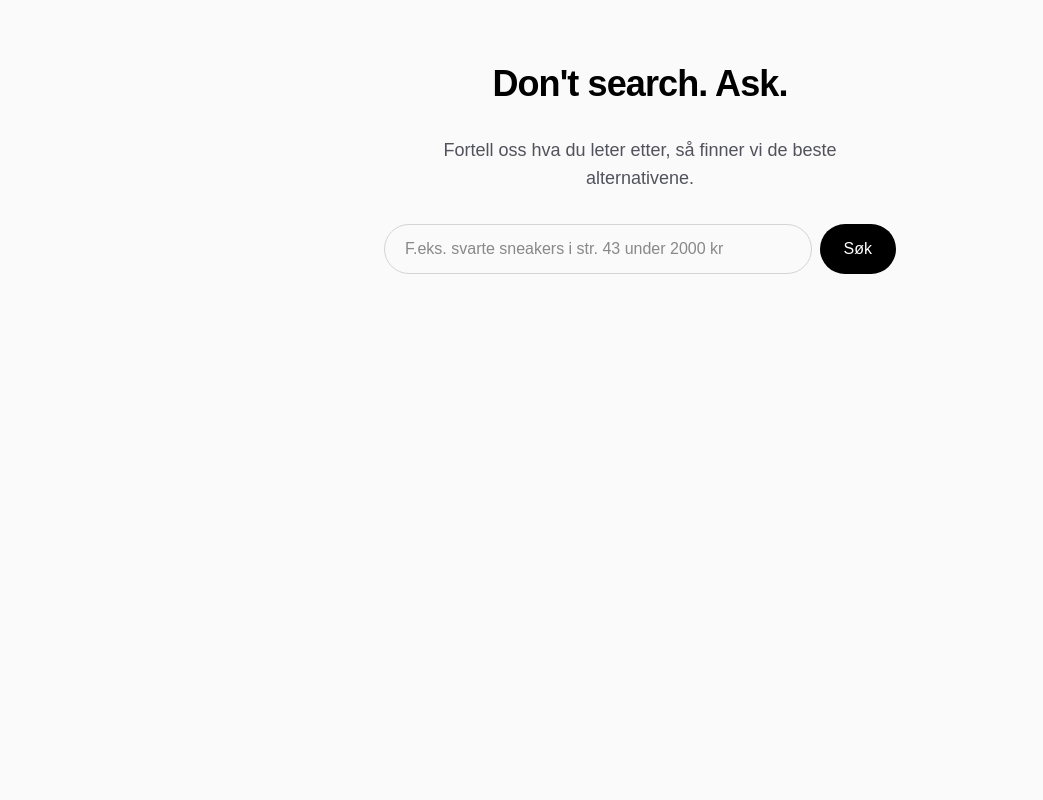
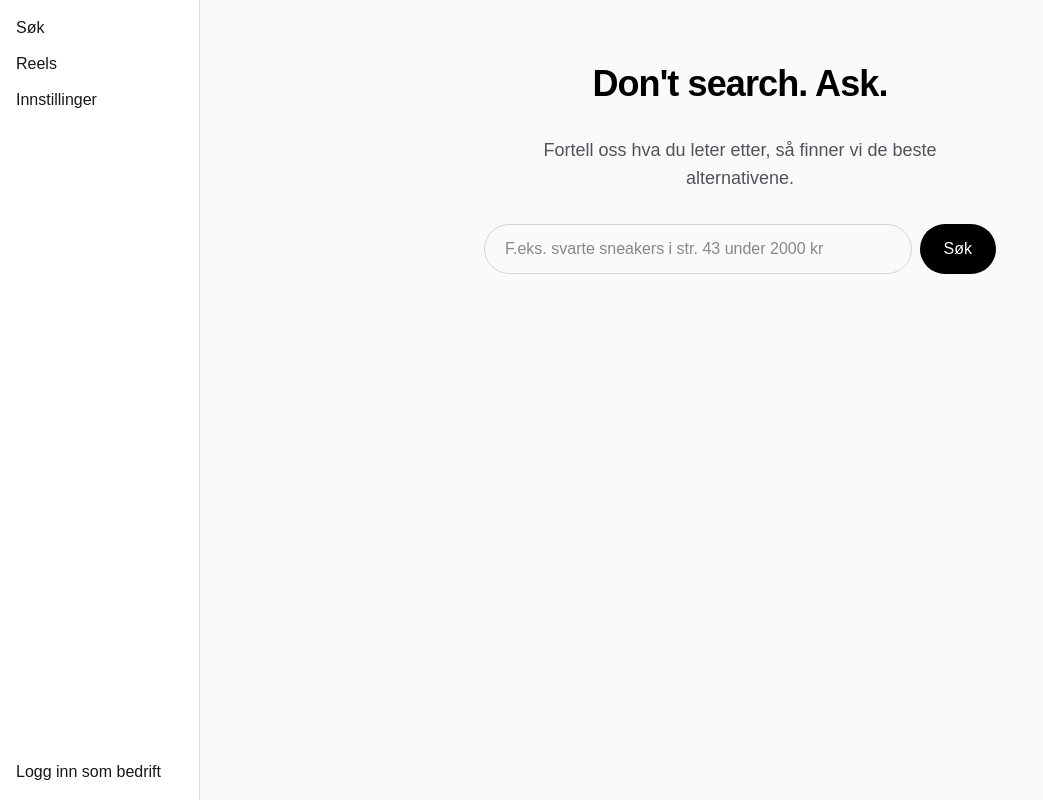
Before and after one commit to Magnufinuf/Shopsearch, a Next.js app: page / in a window 1280 px wide. Shown: the whole page, without its empty margins (0-1043 px from the left). Built offline with nearby package versions, Linux system fonts and the light colour scheme.

Commit message:
Update layout.tsx

```diff
--- a/app/layout.tsx
+++ b/app/layout.tsx
@@ -1,5 +1,6 @@
 import type { Metadata } from "next";
 import "./globals.css";
+import Sidebar from "./components/Sidebar";
 
 export const metadata: Metadata = {
   title: "Shopsearch",
@@ -9,7 +10,10 @@ export const metadata: Metadata = {
 export default function RootLayout({ children }: LayoutProps<"/">) {
   return (
     <html lang="no" className="h-full antialiased">
-      <body className="min-h-full flex flex-col">{children}</body>
+      <body className="min-h-full flex">
+        <Sidebar />
+        <div style={{ flex: 1 }}>{children}</div>
+      </body>
     </html>
   );
 }
```
